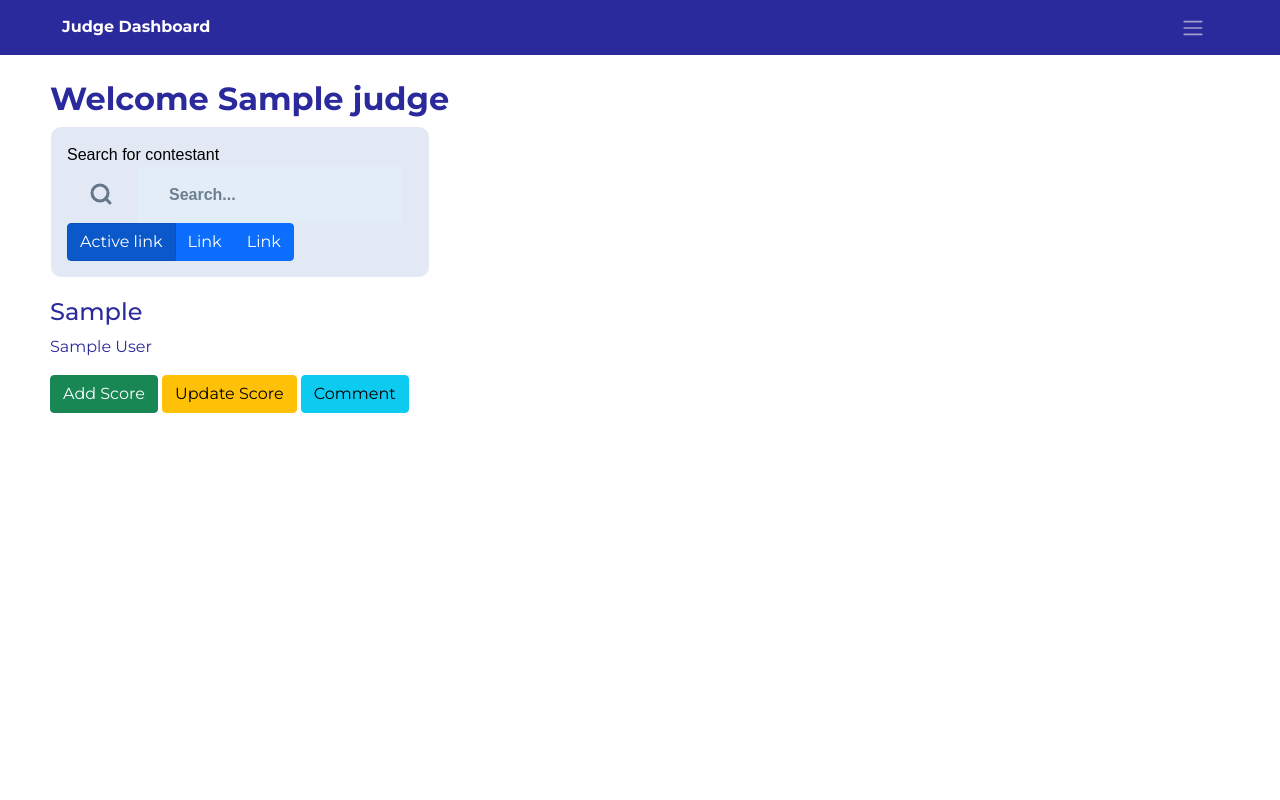
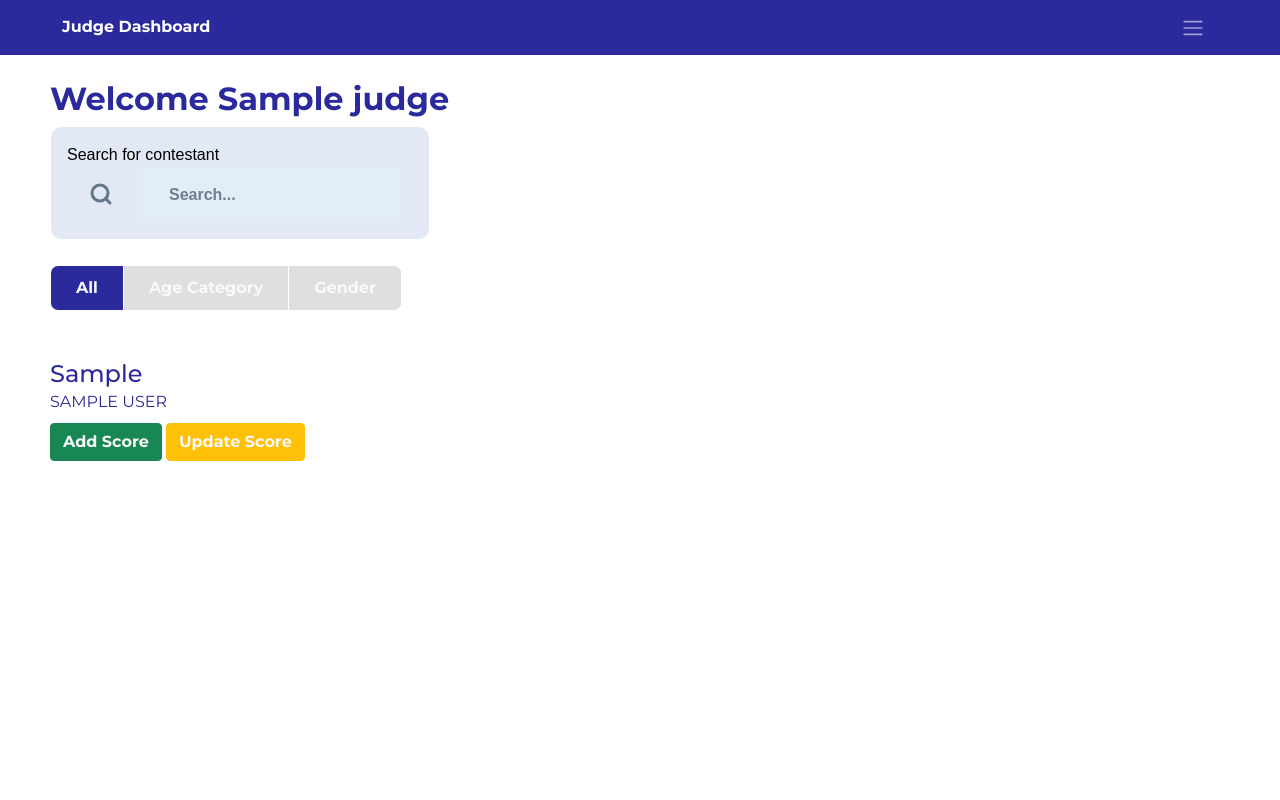
Before and after one commit to enoskyeza/toy_festival_app, a Django app: page /judge/ in a window 1280 px wide. Run offline with Django 4.2, Linux system fonts and the light colour scheme; a user stored in the database is signed in; tables that the repository leaves empty hold one stand-in row (values such as "Sample post").

Commit message:
Add button group

```diff
--- a/tf_app/judges/static/judges/css/style.css
+++ b/tf_app/judges/static/judges/css/style.css
@@ -1,4 +1,8 @@
 @import url('https://fonts.googleapis.com/css2?family=Montserrat:ital,wght@0,100;0,300;0,400;0,500;0,700;0,900;1,100;1,300&display=swap');
+
+* {
+  box-sizing: border-box;
+}
 
 :root {
   --primary: #1363C6;
@@ -148,6 +152,50 @@ input {
   }
 }
 
+.filter-btn-group {
+  margin-top: 25px;
+  height: 50px;
+  width: 100%;
+  max-width: 500px;
+}
+
+/* Clear floats (clearfix hack) */
+.filter-btn-group:after {
+  content: "";
+  clear: both;
+  display: table;
+}
+
+.filter-btn-group button {
+  background-color: #DFDFDF;
+  border: 1px solid white;
+  color: white;
+  padding: 10px 25px;
+  float: left;
+}
+
+.filter-btn-group button.active {
+  background-color: #2B2A9C;
+}
+
+/* Add a background color on hover */
+.filter-btn-group button:hover {
+  background-color: #22217a;
+}
+
+.filter-btn-group button:not(:last-child) {
+  border-right: none; /* Prevent double borders */
+}
+
+.filter-btn-group button:last-child {
+  border-radius: 0 8px 8px 0;
+}
+
+.filter-btn-group button:first-child {
+  border-radius: 8px 0 0 8px;
+}
+
+
 /* CONTESTANT SECTION */
 
 /* width */
@@ -176,10 +224,42 @@ input {
 .contestant-section{
   overflow: scroll;
   overflow-x: hidden; /* Hide horizontal scrollbar */
-  /* background: red; */
   height: 75%;
+  margin-top: 25px;
+  padding-right: 25px;
 }
 
 .contestant-object {
-  padding-block: 20px;
+  margin-block: 20px;
+  line-height: 10px;
+  /* background: black; */
+  padding-bottom: 10px;
+  width: 100%;
 }
+
+.contestant-object p {
+  text-transform: uppercase;
+}
+
+/* .contestant-section:not(:last-child) {
+  border-bottom: 1px solid #C3D3F4;
+} */
+
+.contestant-object:not(:last-of-type) {
+  border-bottom: 2px solid #C3D3F4;
+}
+
+
+
+
+@media (max-width:425px) {
+  .nav-bar-custom {
+    padding-left: 25px;
+    padding-right: 25px;
+  }
+
+  .main{
+    padding: 25px;
+  }
+
+}
--- a/tf_app/judges/templates/judges/judge_page.html
+++ b/tf_app/judges/templates/judges/judge_page.html
@@ -20,12 +20,12 @@
                     <input placeholder="Search..." />
                 </div>
             </div>
-            <div class="btn-group">
-                <a href="#" class="btn btn-primary active" aria-current="page">Active link</a>
-                <a href="#" class="btn btn-primary">Link</a>
-                <a href="#" class="btn btn-primary">Link</a>
-            </div>
         </div>
+    </div>
+    <div class="filter-btn-group">
+        <button class="text-light fw-bold active">All</button>
+        <button class="text-light fw-bold">Age Category</button>
+        <button class="text-light fw-bold">Gender</button>
     </div>
     <div class="contestant-section">
         {% for contestant in contestants %}
@@ -33,9 +33,9 @@
             <h4>{{ contestant.identifier }}</h4>
             <p>{{ contestant.first_name }} {{ contestant.last_name }} </p>
             <div class="score-btns">
-                <a href="{% url 'score:submit-scores' contestant_id=contestant.id %}" class="btn btn-success">Add Score</a>
-                <a class="btn btn-warning">Update Score</a>
-                <a class="btn btn-info">Comment</a>
+                <a href="{% url 'score:submit-scores' contestant_id=contestant.id %}" class="btn btn-success text-light fw-bold">Add Score</a>
+                <a class="btn btn-warning text-light fw-bold">Update Score</a>
+                <!-- <a class="btn btn-info text-light fw-bold">Comment</a> -->
             </div>
         </div>
         {% endfor %}
```
